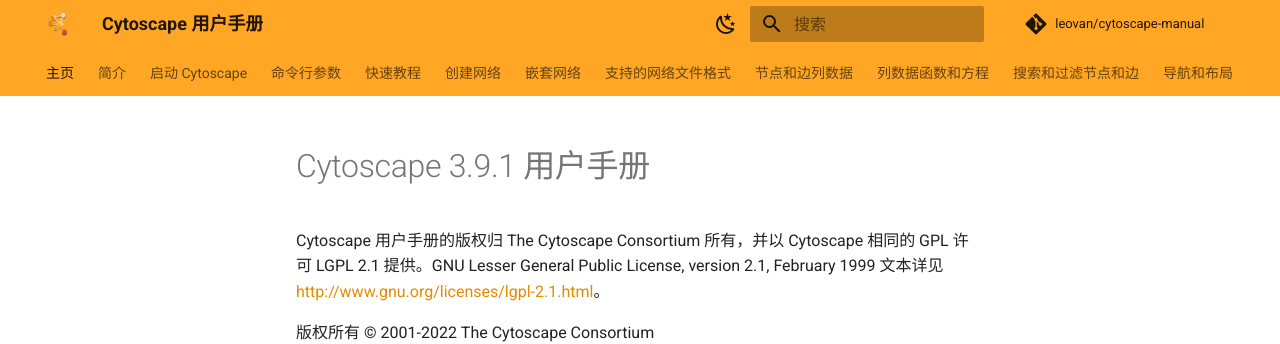
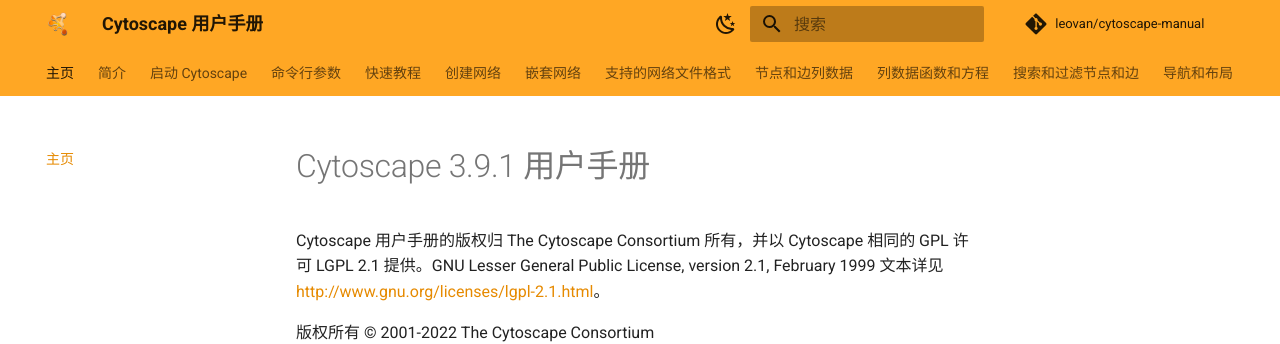
Before and after one commit to leovan/cytoscape-manual, an MkDocs documentation site: the page built from docs/index.md, in a window 1280 px wide. Shown: the top 344 px of the page. Built offline with MkDocs 1.6.1 and Material for MkDocs 9.7.7, drawn with Linux system fonts in a browser that asks for light colours; comment, search, counter and statistics services are not loaded.

Commit message:
update config

```diff
--- a/mkdocs.yml
+++ b/mkdocs.yml
@@ -101,9 +101,9 @@ extra_css:
   - css/table.css
   - css/google-adsense.css
 extra_javascript:
+  - js/math.js
   - https://polyfill.io/v3/polyfill.min.js?features=es6
   - https://cdn.jsdelivr.net/npm/mathjax@3/es5/tex-mml-chtml.js
-  - js/math.js
 
 # Markdown extensions
 markdown_extensions:
@@ -117,7 +117,9 @@ markdown_extensions:
   - tables
   - toc:
       permalink: true
-      slugify: !!python/name:pymdownx.slugs.uslugify
+      slugify: !!python/object/apply:pymdownx.slugs.slugify
+        kwds:
+          case: lower
   - pymdownx.arithmatex:
       generic: true
   - pymdownx.betterem:
@@ -142,7 +144,8 @@ markdown_extensions:
         - name: mermaid
           class: mermaid
           format: !!python/name:pymdownx.superfences.fence_code_format
-  - pymdownx.tabbed
+  - pymdownx.tabbed:
+      alternate_style: true
   - pymdownx.tasklist:
       custom_checkbox: true
   - pymdownx.tilde
--- a/overrides/partials/nav.html
+++ /dev/null
@@ -1,58 +0,0 @@
-<!-- Determine class according to configuration -->
-{% set class = "md-nav md-nav--primary" %}
-{% if "navigation.tabs" in features %}
-  {% set class = class ~ " md-nav--lifted" %}
-{% endif %}
-{% if "toc.integrate" in features %}
-  {% set class = class ~ " md-nav--integrated" %}
-{% endif %}
-
-<!-- Main navigation -->
-<nav
-  class="{{ class }}"
-  aria-label="{{ lang.t('nav.title') }}"
-  data-md-level="0"
->
-
-  <!-- Site title -->
-  <label class="md-nav__title" for="__drawer">
-    <a
-      href="{{ config.extra.homepage | d(nav.homepage.url, true) | url }}"
-      title="{{ config.site_name | e }}"
-      class="md-nav__button md-logo"
-      aria-label="{{ config.site_name }}"
-      data-md-component="logo"
-    >
-      {% include "partials/logo.html" %}
-    </a>
-    {{ config.site_name }}
-  </label>
-
-  <!-- Repository information -->
-  {% if config.repo_url %}
-    <div class="md-nav__source">
-      {% include "partials/source.html" %}
-    </div>
-  {% endif %}
-
-  <!-- Render item list -->
-  <ul class="md-nav__list" data-md-scrollfix>
-    {% for nav_item in nav %}
-      {% set path = "__nav_" ~ loop.index %}
-      {% set level = 1 %}
-      {% include "partials/nav-item.html" %}
-    {% endfor %}
-  </ul>
-
-  <!-- Google Adsense -->
-  <script async src="https://pagead2.googlesyndication.com/pagead/js/adsbygoogle.js?client=ca-pub-2608165017777396" crossorigin="anonymous"></script>
-  <ins class="adsbygoogle"
-    style="display:block"
-    data-ad-client="ca-pub-2608165017777396"
-    data-ad-slot="9063038623"
-    data-ad-format="auto"
-    data-full-width-responsive="true"></ins>
-  <script>
-    (adsbygoogle = window.adsbygoogle || []).push({});
-  </script>
-</nav>
```
